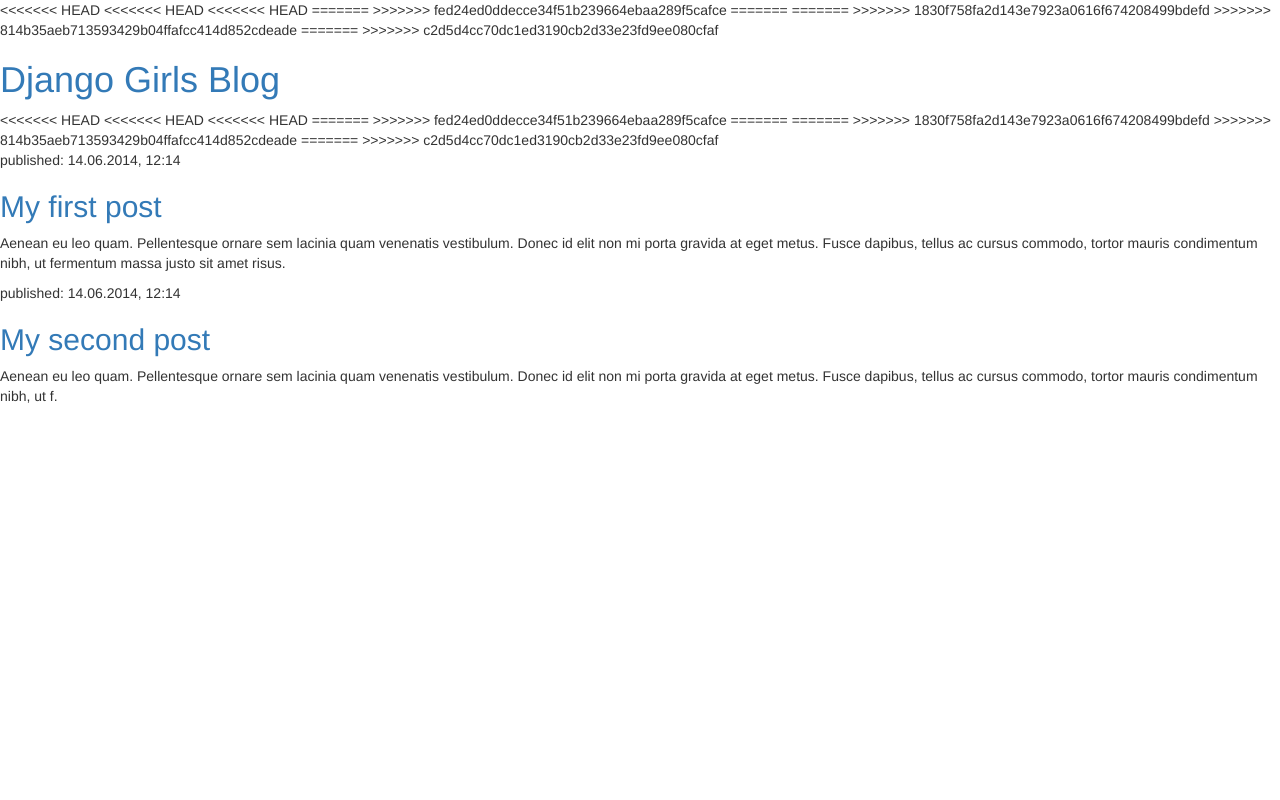
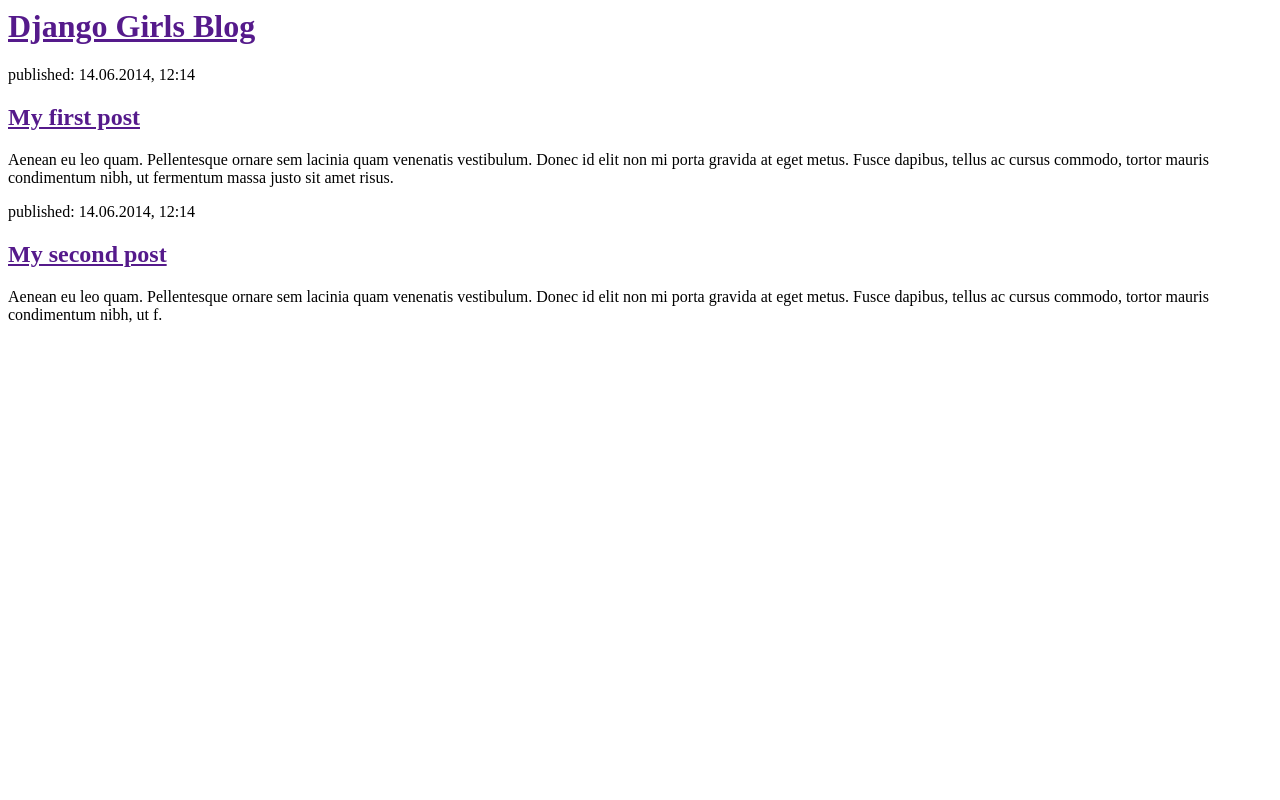
Before and after one commit to sarapiermarini/my-first-blog, a Django app: page / in a window 1280 px wide. Run offline with Django 3.2, Linux system fonts and the light colour scheme; data that the repository does not hold is empty; some libraries are stand-ins or nearby versions.

Commit message:
conflitti 3

```diff
--- a/blog/templates/blog/post_list.html
+++ b/blog/templates/blog/post_list.html
@@ -1,48 +1,11 @@
 <html>
     <head>
         <title>Django Girls blog</title>
-<<<<<<< HEAD
-<<<<<<< HEAD
-<<<<<<< HEAD
-=======
-	<link rel="stylesheet" href="//maxcdn.bootstrapcdn.com/bootstrap/3.2.0/css/bootstrap.min.css">
-	<link rel="stylesheet" href="//maxcdn.bootstrapcdn.com/bootstrap/3.2.0/css/bootstrap-theme.min.css">
->>>>>>> fed24ed0ddecce34f51b239664ebaa289f5cafce
-=======
-	<link rel="stylesheet" href="//maxcdn.bootstrapcdn.com/bootstrap/3.2.0/css/bootstrap.min.css">
-	<link rel="stylesheet" href="//maxcdn.bootstrapcdn.com/bootstrap/3.2.0/css/bootstrap-theme.min.css">
-=======
->>>>>>> 1830f758fa2d143e7923a0616f674208499bdefd
->>>>>>> 814b35aeb713593429b04ffafcc414d852cdeade
-=======
->>>>>>> c2d5d4cc70dc1ed3190cb2d33e23fd9ee080cfaf
     </head>
     <body>
         <div>
             <h1><a href="">Django Girls Blog</a></h1>
         </div>
-<<<<<<< HEAD
-<<<<<<< HEAD
-<<<<<<< HEAD
-=======
-
->>>>>>> fed24ed0ddecce34f51b239664ebaa289f5cafce
-=======
-
-=======
->>>>>>> 1830f758fa2d143e7923a0616f674208499bdefd
->>>>>>> 814b35aeb713593429b04ffafcc414d852cdeade
-
-        {% for post in posts %}
-    		<div>
-        		<p>published: {{ post.published_date }}</p>
-        		<h1><a href="">{{ post.title }}</a></h1>
-        		<p>{{ post.text|linebreaksbr }}</p>
-    		</div>
-
-		{% endfor %}
-=======
->>>>>>> c2d5d4cc70dc1ed3190cb2d33e23fd9ee080cfaf
 
         <div>
             <p>published: 14.06.2014, 12:14</p>
```
